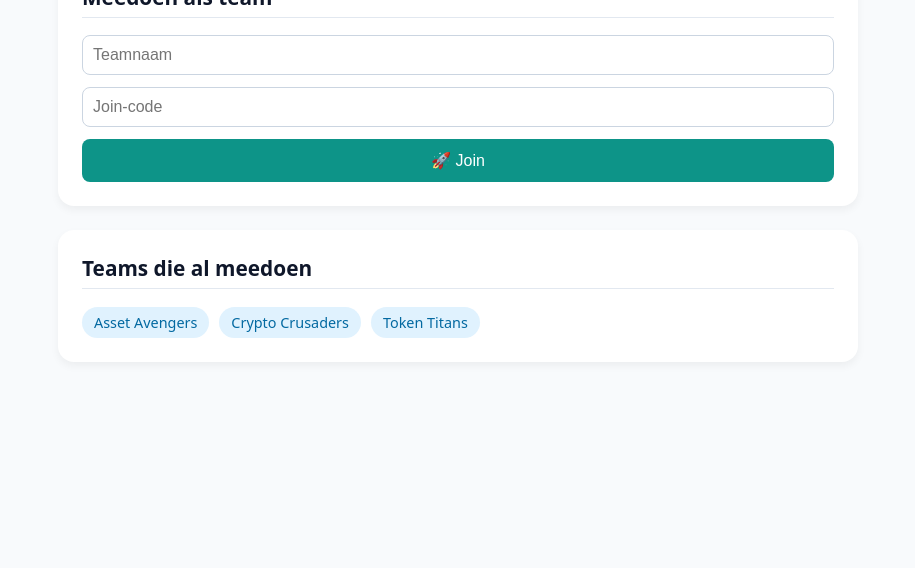
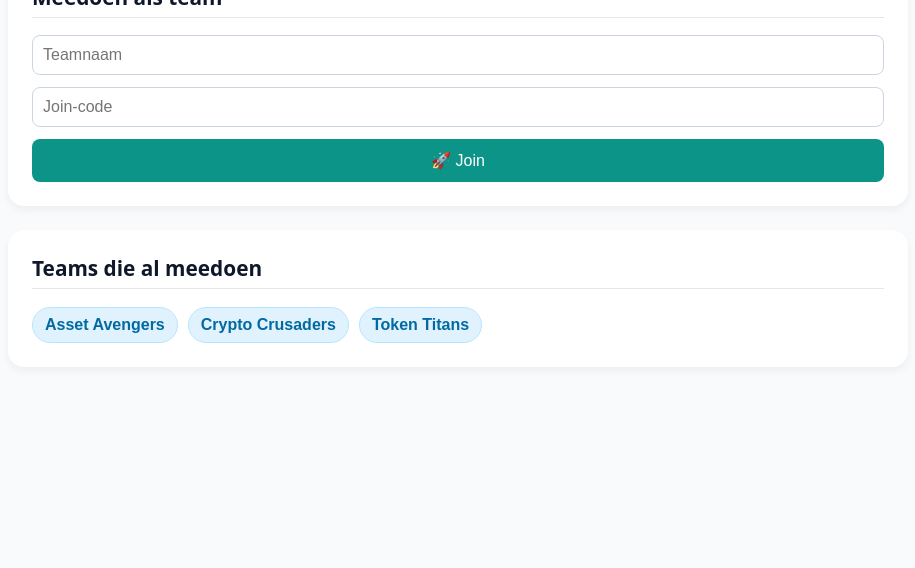
Before and after one commit to correhen/capture, a Flask app: page / in a window 1280 px wide. Shown: the part 232-800 px from the top of the page, without its empty margins (182-1097 px from the left). Run offline with Flask 3, Linux system fonts and the light colour scheme; data comes from the database, SQL or seed files in the repository; parts of the project's set-up code (start-up, migrations or seed data) failed here and were passed over.

Commit message:
Update home.html

```diff
--- a/app/templates/home.html
+++ b/app/templates/home.html
@@ -5,47 +5,30 @@
   <meta name="viewport" content="width=device-width, initial-scale=1.0" />
   <title>Crypto CTF – Caribbean Edition</title>
   <style>
-    body {
-      margin: 0; font-family: system-ui, sans-serif; background: #f8fafc; color: #0f172a;
+    :root{ --c1: {{ theme.c1 }}; --c2: {{ theme.c2 }}; }
+    body { margin:0; font-family: system-ui, sans-serif; background:#f8fafc; color:#0f172a; }
+    header {
+      position:relative; color: white; text-align: center; padding: 60px 20px 40px;
+      background: linear-gradient(135deg, var(--c1), var(--c2));
     }
-    header {
-      background: linear-gradient(135deg, #0d9488, #14b8a6);
-      color: white; text-align: center; padding: 60px 20px 40px;
+    header::before{
+      content:""; position:absolute; inset:0;
+      background:url('/static/hero-caribbean.jpg') center/cover no-repeat;
+      opacity:.25; mix-blend:overlay;
     }
+    header>*{ position:relative; z-index:1; }
     h1 { font-size: 2.2rem; margin-bottom: .2em; }
-    header p { font-size: 1.1rem; opacity: .9; }
-
-    main {
-      max-width: 800px; margin: -40px auto 60px; padding: 0 20px;
-    }
-    .card {
-      background: white; padding: 24px; border-radius: 16px;
-      box-shadow: 0 4px 8px rgba(0,0,0,0.05); margin-bottom: 24px;
-    }
-    h2 {
-      margin-top: 0; color: #0f172a; font-size: 1.3rem; border-bottom: 1px solid #e2e8f0; padding-bottom: .3em;
-    }
-    form {
-      display: grid; gap: 12px; margin-top: 12px;
-    }
-    input {
-      padding: 10px; border: 1px solid #cbd5e1; border-radius: 8px; font-size: 1rem;
-    }
-    button {
-      background: #0d9488; color: white; padding: 12px; border: none; border-radius: 8px;
-      font-size: 1rem; cursor: pointer; transition: background .2s;
-    }
-    button:hover { background: #0f766e; }
-    .teams {
-      display: flex; flex-wrap: wrap; gap: 10px; margin-top: 12px;
-    }
-    .team-tag {
-      background: #e0f2fe; color: #0369a1; padding: 6px 12px;
-      border-radius: 999px; font-size: .9rem; font-weight: 500;
-    }
-    .error {
-      background: #fee2e2; color: #b91c1c; padding: 10px; border-radius: 8px; margin-bottom: 10px;
-    }
+    header p { font-size: 1.1rem; opacity: .95; }
+    main { max-width: 900px; margin: -40px auto 60px; padding: 0 20px; }
+    .card { background: white; padding: 24px; border-radius: 16px; box-shadow:0 4px 8px rgba(0,0,0,0.05); margin-bottom: 24px; }
+    h2 { margin-top: 0; font-size: 1.3rem; border-bottom: 1px solid #e2e8f0; padding-bottom: .3em; }
+    form { display: grid; gap: 12px; margin-top: 12px; }
+    input { padding: 10px; border:1px solid #cbd5e1; border-radius:8px; font-size:1rem; }
+    button { background: var(--c1); color:white; padding: 12px; border:none; border-radius:8px; font-size:1rem; cursor:pointer; }
+    button:hover { filter: brightness(.95); }
+    .teams { display:flex; flex-wrap:wrap; gap:10px; margin-top:12px; }
+    .team-tag { background:#e0f2fe; color:#0369a1; padding:8px 12px; border-radius:999px; font-weight:600; border:1px solid #bae6fd; cursor:pointer; }
+    .error { background:#fee2e2; color:#b91c1c; padding:10px; border-radius:8px; margin-bottom:10px; }
   </style>
 </head>
 <body>
@@ -53,13 +36,10 @@
     <h1>Crypto CTF – Caribbean Edition</h1>
     <p>Kraak de code, claim de vlag en versla de andere teams 💥</p>
   </header>
-
   <main>
     <div class="card">
       <h2>Meedoen als team</h2>
-      {% if error %}
-        <div class="error">{{ error }}</div>
-      {% endif %}
+      {% if error %}<div class="error">{{ error }}</div>{% endif %}
       <form method="post" action="/join">
         <input type="text" name="team_name" placeholder="Teamnaam" required />
         <input type="text" name="join_code" placeholder="Join-code" required />
@@ -72,7 +52,7 @@
       {% if teams %}
         <div class="teams">
           {% for t in teams %}
-            <div class="team-tag">{{ t }}</div>
+            <button type="button" class="team-tag" onclick="prefill('{{ t|e }}')">{{ t }}</button>
           {% endfor %}
         </div>
       {% else %}
@@ -80,5 +60,11 @@
       {% endif %}
     </div>
   </main>
+  <script>
+    function prefill(name){
+      const input = document.querySelector('input[name="team_name"]');
+      if(input){ input.value = name; input.focus(); window.scrollTo({top:0, behavior:'smooth'}); }
+    }
+  </script>
 </body>
 </html>
```
